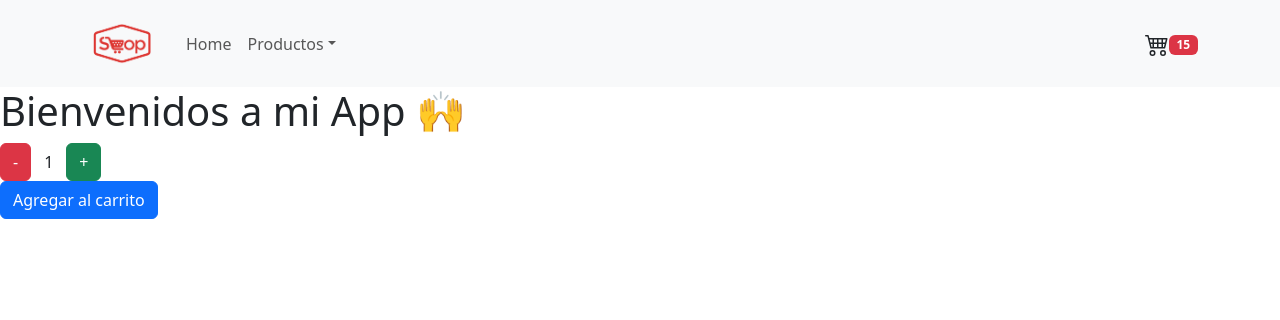
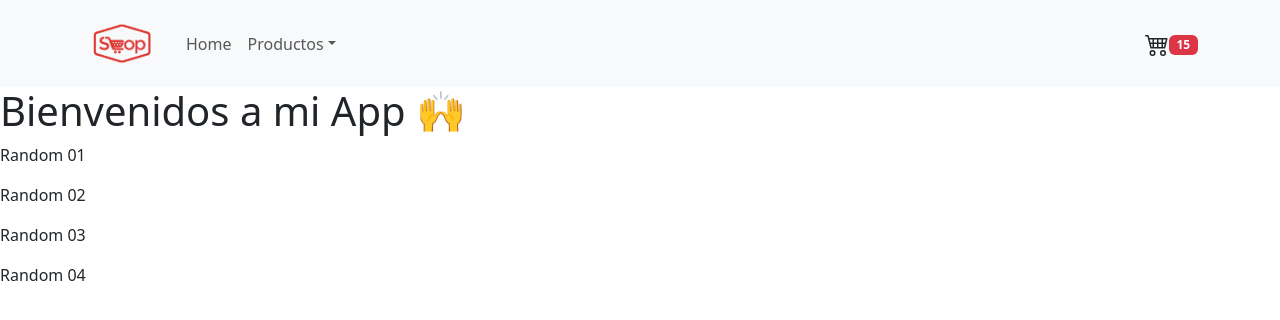
Before and after one commit to ltherisod/coder-flex-69600, a React (Vite) app: page / in a window 1280 px wide. Shown: the top 320 px of the page. Built offline with nearby package versions, Linux system fonts and the light colour scheme.

Commit message:
segunda parte de la clase

```diff
--- a/src/components/ItemListContainer.jsx
+++ b/src/components/ItemListContainer.jsx
@@ -1,30 +1,36 @@
 import ItemCount from "./ItemCount"
-
+import {getProducts} from '../mock/asyncService'
+import { useEffect, useState } from "react"
 const ItemListContainer = ({greeting}) => {
+  const [data, setData]= useState([])
     console.log('ItemListContainer')
     // const {nombrecito, apellido, mayor} =props
 
     //Promise
-    const getData = () => {
-      let error= true
-      return new Promise((resolve, reject)=>{
-        setTimeout(()=>{
-          if(error){
-            reject('No hay pizza')
-          }else{
-            resolve('Hay pizza, llega en 2 segs')
-          }
-        },2000)
-      })
-    }
-
-    console.log(getData())
+    // const getData = () => {
+    //   let error= false
+    //   return new Promise((resolve, reject)=>{
+    //     setTimeout(()=>{
+    //       if(error){
+    //         reject('No hay pizza')
+    //       }else{
+    //         resolve('Hay pizza, llega en 2 segs')
+    //       }
+    //     },2000)
+    //   })
+    // }
+    // console.log(getData())
+// console.log(getProducts(), 'sin el then')
+    useEffect(()=>{
+      getProducts()
+      .then((res)=> setData(res))
+      .catch((error)=> console.log(error))
+    },[])
 
     return(
         <div>
           <h1>{greeting}</h1>
-          <ItemCount stock={5}/>
-          {/* <ItemCount stock={15}/> */}
+          {data.map((producto)=> <p key={producto.id}>{producto.name}</p>)}
         </div>
     )
 }
--- /dev/null
+++ b/src/mock/asyncService.jsx
@@ -0,0 +1,54 @@
+const products = [
+    {
+        id:'01',
+        name:'Random 01',
+        price:1000,
+        description:'lorem lorem lorem',
+        stock:15,
+        category:'nuevos',
+        img:'../logo.png'
+    },
+    {
+        id:'02',
+        name:'Random 02',
+        price:3000,
+        description:'lorem lorem lorem',
+        stock:5,
+        category:'ofertas',
+        img:'https://picsum.photos/200'
+    },
+    {
+        id:'03',
+        name:'Random 03',
+        price:3800,
+        description:'lorem lorem lorem',
+        stock:25,
+        category:'mas vendidos',
+        img:'https://picsum.photos/204'
+    },
+    {
+        id:'04',
+        name:'Random 04',
+        price:8000,
+        description:'lorem lorem lorem',
+        stock:5,
+        category:'nuevos',
+        img:'https://picsum.photos/206'
+    }
+
+]
+
+//Promesa
+
+export const getProducts = () => {
+    return new Promise((resolve, reject)=>{
+        let error= false
+        setTimeout(()=>{
+            if(error){
+                reject('No hay data ')
+            }else{
+                resolve(products)
+            }
+        },3000)
+    })
+}
```
